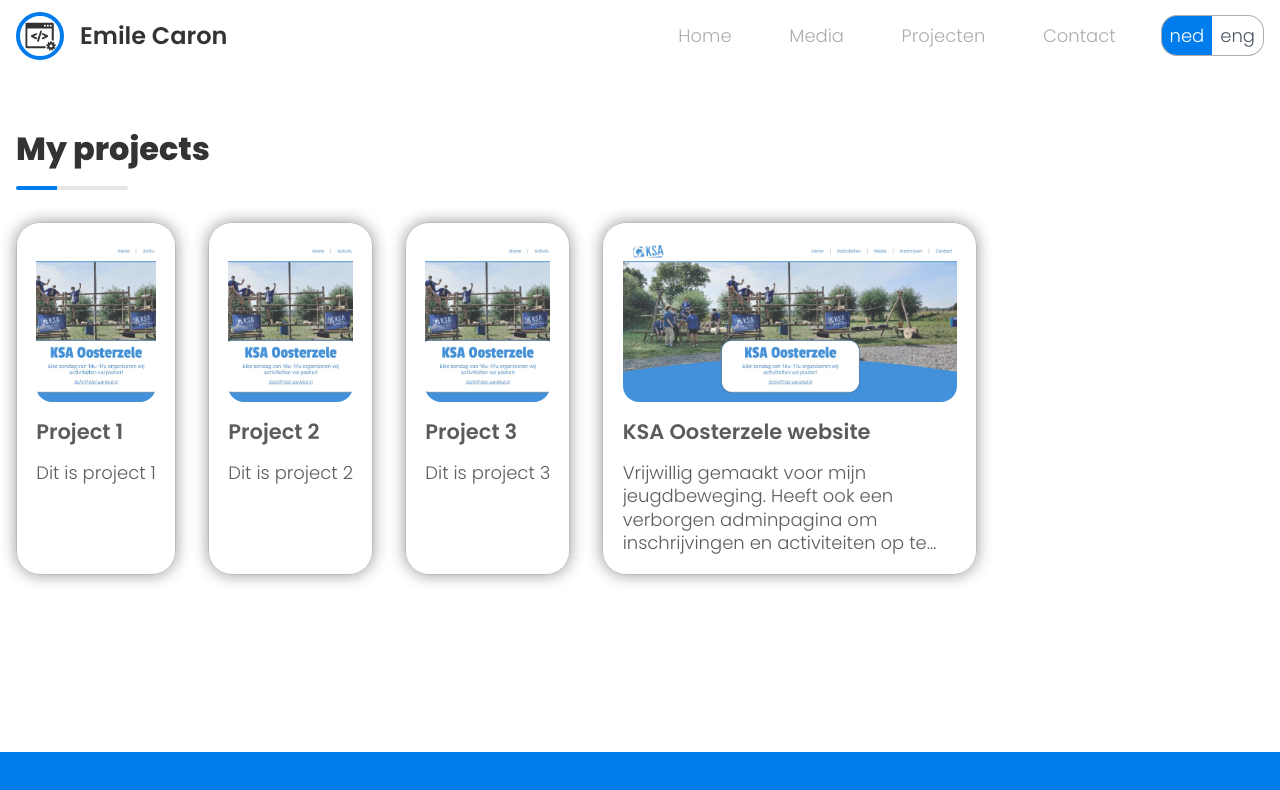
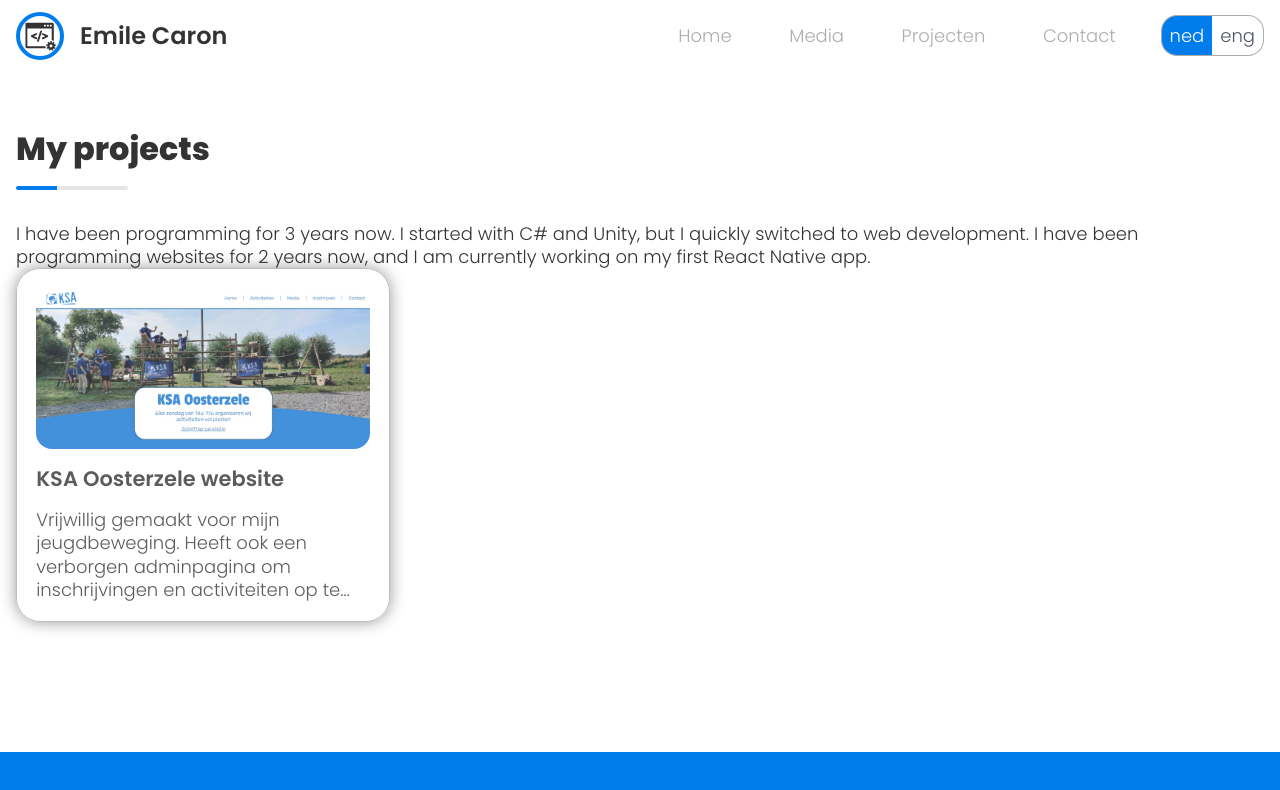
Before and after one commit to EmileCar/emilecaron-old, a React (Create React App) app: page /projects in a window 1280 px wide. Shown: the top 790 px of the page. Built offline with nearby package versions, Linux system fonts and the light colour scheme.

Commit message:
language update

```diff
--- a/src/App.jsx
+++ b/src/App.jsx
@@ -7,7 +7,7 @@ import { ActivityProvider } from './contexts/ActivityContext';
 import 'primereact/resources/primereact.css';
 import 'primeicons/primeicons.css';
 import 'primereact/resources/themes/lara-light-blue/theme.css';
-import Projects from './components/projects/Projects';
+import Projects from './pages/Projects';
 
 function App() {
   return (
--- a/src/assets/languages/eng/global.json
+++ b/src/assets/languages/eng/global.json
@@ -6,11 +6,26 @@
     "hero": {
         "webDev": {
             "title": "Web Developer",
-            "description": "I am a $$AGE$$ year old student with a great interest in computer science and driven to further build my skills and knowledge in the world of software development. I am convinced that I can make a valuable contribution to any team or project through my passion for programming and willingness to learn and grow."
+            "description": "I am a $$AGE$$ year old student with a great interest in computer science and driven to further build my skills and knowledge in the world of software development. I am convinced that I can make a valuable contribution to any team or project through my passion for programming and willingness to learn and grow.",
+            "buttons": {
+                "cv": "Download CV",
+                "contact": "Contact me"
+            }
         },
         "pianist": {
             "title": "Pianist",
-            "description": "Just your local pianist"
+            "description": "Music is a significant hobby for me. Both listening and playing have always meant a lot to me. I've been playing the piano for as long as I can remember, but it became more serious after attending music school and learning both the accordion and bass guitar. I'm definitely not a professional, but I enjoy playing for myself and others.",
+            "buttons": {
+                "contact": "Contact me"
+            }
         }
+    },
+    "quickInfo": {
+        "title": "Quick info",
+        "location": "Location",
+        "education": "Education",
+        "educationDetail": "Bachelor of Applied Computer Science",
+        "educationSchool": "VIVES University",
+        "link": "Link to profile $$here$$"
     }
 }
--- a/src/assets/languages/ned/global.json
+++ b/src/assets/languages/ned/global.json
@@ -6,11 +6,26 @@
     "hero": {
         "webDev": {
             "title": "Web Developer",
-            "description": "Ik ben een $$AGE$$-jarige student met veel interesse in informatica en gedreven om mijn vaardigheden en kennis verder op te bouwen in de wereld van software-ontwikkeling. Ik ben ervan overtuigd dat ik een waardevolle bijdrage kan leveren aan elk team of project door mijn passie voor programmeren en bereidheid om te leren en groeien."
+            "description": "Ik ben een $$AGE$$-jarige student met veel interesse in informatica en gedreven om mijn vaardigheden en kennis verder op te bouwen in de wereld van software-ontwikkeling. Ik ben ervan overtuigd dat ik een waardevolle bijdrage kan leveren aan elk team of project door mijn passie voor programmeren en bereidheid om te leren en groeien.",
+            "buttons": {
+                "cv": "Download CV",
+                "contact": "Contacteer mij"
+            }
         },
         "pianist": {
             "title": "Pianist",
-            "description": "Ik ben jouw pianist voor elke gelegenheid. Ik speel al 15 jaar piano en heb ervaring met het spelen van klassieke muziek, jazz, pop en filmmuziek. Ik heb ook ervaring met het begeleiden van koren en solisten. Ik ben beschikbaar voor concerten, evenementen, bruiloften, begrafenissen, ..."
+            "description": "Muziek is een belangrijke hobby voor mij. Het luisteren en spelen hebben altijd veel voor me betekend. Ik speel al piano sinds ik me kan herinneren, maar het werd pas serieus nadat ik muziekschool had gevolgd en zowel de accordeon als de basgitaar had geleerd. Ik ben zeker geen professional, maar ik speel met plezier voor mezelf en anderen.",
+            "buttons": {
+                "contact": "Contacteer mij"
+            }
         }
+    },
+    "quickInfo": {
+        "title": "Quick info",
+        "location": "Locatie",
+        "education": "Opleiding",
+        "educationDetail": "Bachelor toegepaste informatica",
+        "educationSchool": "Hogeschool VIVES",
+        "link": "Link $$hier$$ naar mijn profiel"
     }
 }
--- a/src/components/hero/Hero.jsx
+++ b/src/components/hero/Hero.jsx
@@ -4,10 +4,12 @@ import { ActivityContext } from "../../contexts/ActivityContext";
 import { Link } from "react-router-dom";
 import Button from "../buttons/Button";
 import CV from "../../assets/EmileCaronCV.pdf";
+import { useTranslation } from "react-i18next";
 
 const Hero = () => {
   const { img, title, description, buttons, activityState } = useContext(ActivityContext);
   const [imageLoaded, setImageLoaded] = useState(false);
+  const { t } = useTranslation("global");
 
   const handleImageLoad = () => {
     setImageLoaded(true);
--- a/src/components/skills/Skills.jsx
+++ b/src/components/skills/Skills.jsx
@@ -41,8 +41,8 @@ const Skills = () => {
                         <ul className="skills__container__item__list">
                             <li className="skills__container__item__list__item">Java Spring Boot</li>
                             <li className="skills__container__item__list__item">Node.js</li>
-                            <li className="skills__container__item__list__item">PHP Laravel (ook Full-Stack)</li>
-                            <li className="skills__container__item__list__item">ASP.Net (ook Full-Stack)</li>
+                            <li className="skills__container__item__list__item">PHP Laravel (+ Full-Stack)</li>
+                            <li className="skills__container__item__list__item">ASP.Net (+ Full-Stack)</li>
                         </ul>
                         <ul className="skills__icons">
                             <img src={javaIcon} height={iconHeight}/>
--- a/src/contexts/ActivityContext.jsx
+++ b/src/contexts/ActivityContext.jsx
@@ -20,7 +20,7 @@ export const ActivityProvider = ({ children }) => {
         description: "hero.webDev.description",
         buttons: [
             {
-                text: "Download CV",
+                text: "hero.webDev.buttons.cv",
                 type: "primary",
                 action: {
                     type: "download",
@@ -28,17 +28,9 @@ export const ActivityProvider = ({ children }) => {
                 }
             },
             {
-                text: "Contact",
+                text: "hero.webDev.buttons.contact",
                 link: "/contact",
                 type: "secondary"
-            }
-        ],
-        components: [
-            {
-                name: Skills
-            },
-            {
-                name: Projects
             }
         ]
     };
@@ -51,15 +43,10 @@ export const ActivityProvider = ({ children }) => {
         description:"hero.pianist.description",
         buttons: [
             {
-                text: "Download CV",
+                text: "hero.pianist.buttons.contact",
                 link: "/contact",
                 type: "primary",
 
-            },
-            {
-                text: "Contact",
-                link: "/contact",
-                type: "secondary"
             }
         ]
     };
@@ -76,7 +63,6 @@ export const ActivityProvider = ({ children }) => {
     useEffect(() => {
         if(activityState === "fadeOut"){
             setTimeout(() => {
-                console.log(activity)
                 setImg(activity.img);
                 setIcon(activity.icon);
                 setTitle(t(activity.title));
@@ -85,7 +71,14 @@ export const ActivityProvider = ({ children }) => {
                 const age = new Date().getFullYear() - 2002;
                 const ageRegex = /\$\$AGE\$\$/g;
                 setDescription(description.replace(ageRegex, age));
-                setButtons(activity.buttons);
+                const buttons = activity.buttons.map(button => {
+                    return {
+                        text: t(button.text),
+                        type: button.type,
+                        action: button.action
+                    }
+                });
+                setButtons(buttons);
                 setActivityState("fadeIn");
             } , 510);
         }
@@ -100,7 +93,14 @@ export const ActivityProvider = ({ children }) => {
         const age = new Date().getFullYear() - 2002;
         const ageRegex = /\$\$AGE\$\$/g;
         setDescription(description.replace(ageRegex, age));
-        setButtons(activity.buttons);
+        const buttons = activity.buttons.map(button => {
+            return {
+                text: t(button.text),
+                type: button.type,
+                action: button.action
+            }
+        });
+        setButtons(buttons);
     }, [t]);
 
     const toggleActivity = () => {
--- a/src/pages/Home.jsx
+++ b/src/pages/Home.jsx
@@ -1,8 +1,6 @@
 import React, { useContext } from "react";
-import "./Home.css";
 import { ActivityContext } from "../contexts/ActivityContext";
 import Hero from "../components/hero/Hero";
-import Projects from "../components/projects/Projects";
 import Skills from "../components/skills/Skills";
 import QuickInfo from "../components/quickinfo/QuickInfo";
 
--- /dev/null
+++ b/src/pages/Projects.jsx
@@ -0,0 +1,43 @@
+import React, { useContext, useEffect, useState } from "react";
+import { ActivityContext } from "../contexts/ActivityContext";
+
+const Projects = () => {
+    const { id } = useContext(ActivityContext);
+    const [title, setTitle] = useState('');
+    const [description, setDescription] = useState('');
+
+    useEffect(() => {
+        if(id === 'webDev'){
+            setTitle('My projects');
+            setDescription('I have been programming for 3 years now. I started with C# and Unity, but I quickly switched to web development. I have been programming websites for 2 years now, and I am currently working on my first React Native app.');
+        } else if(id === 'piano'){
+            setTitle('My personal playlist');
+            setDescription('I have been playing the piano for 13 years now')
+        } else {
+            setTitle('');
+            setDescription('');
+        }
+    }, [id]);
+
+    return (
+        <div className="page">
+            <div className="section-general">
+                <h2 className="section-title">{title}</h2>
+                <div className="section-title__border"></div>
+                <div className="section__content">
+                    <p>{description}</p>
+                    <div className="projects__container">
+                        <a href="https://www.ksaoosterzele.be" className="project__item elevation-strong">
+                            <div className="project-img"></div>
+                            <h3 className="project__title">KSA Oosterzele website</h3>
+                            <p className="project__description">Vrijwillig gemaakt voor mijn jeugdbeweging. Heeft ook een verborgen adminpagina om inschrijvingen en activiteiten op te volgen en al die dingen</p>
+                        </a>
+                    </div>
+                </div>
+            </div>
+        </div>
+
+    );
+}
+
+export default Projects;
```
Also changed, not shown: src/components/quickinfo/QuickInfo.jsx (+18 -10 lines), src/pages/Home.css (deleted).
